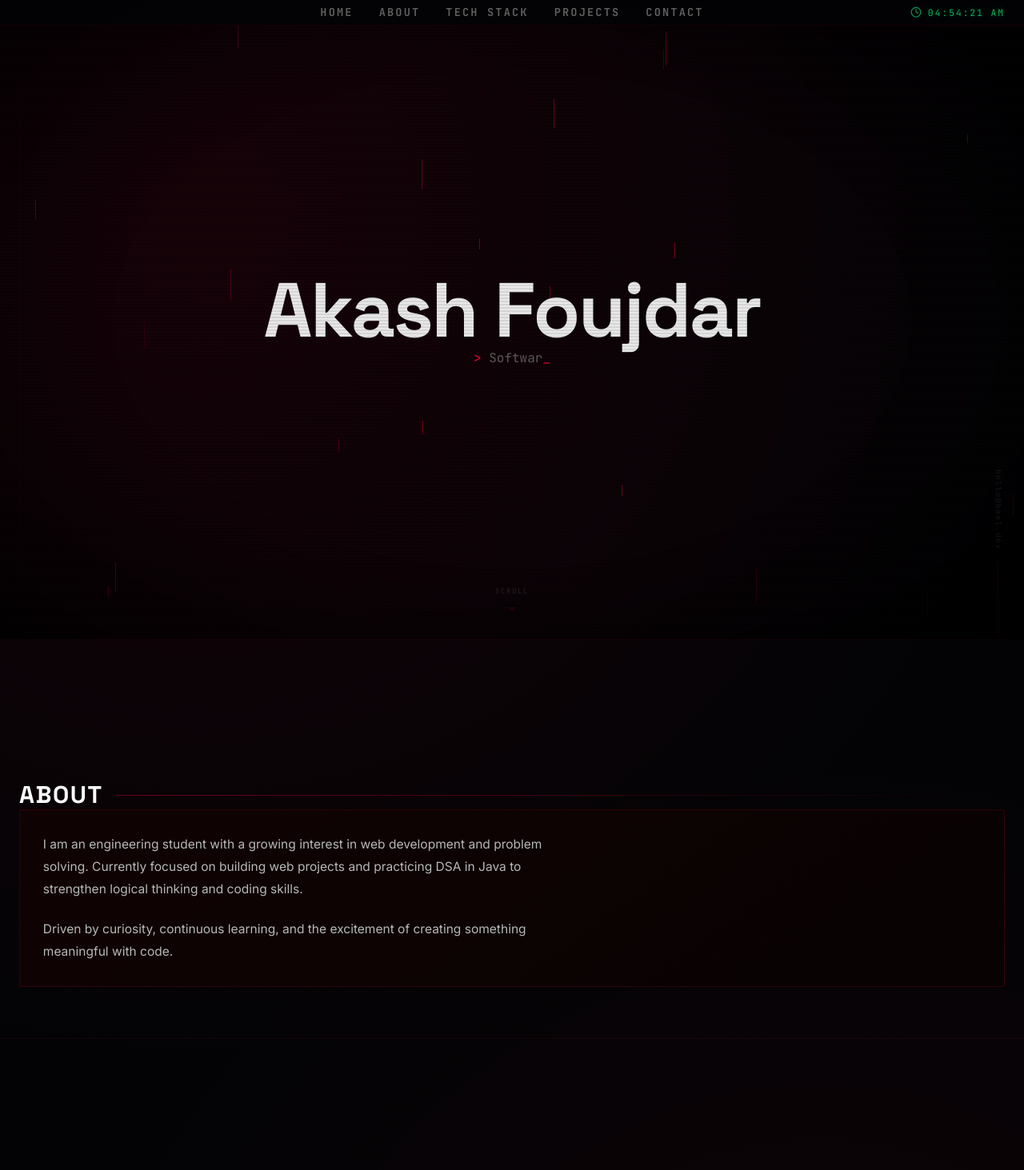
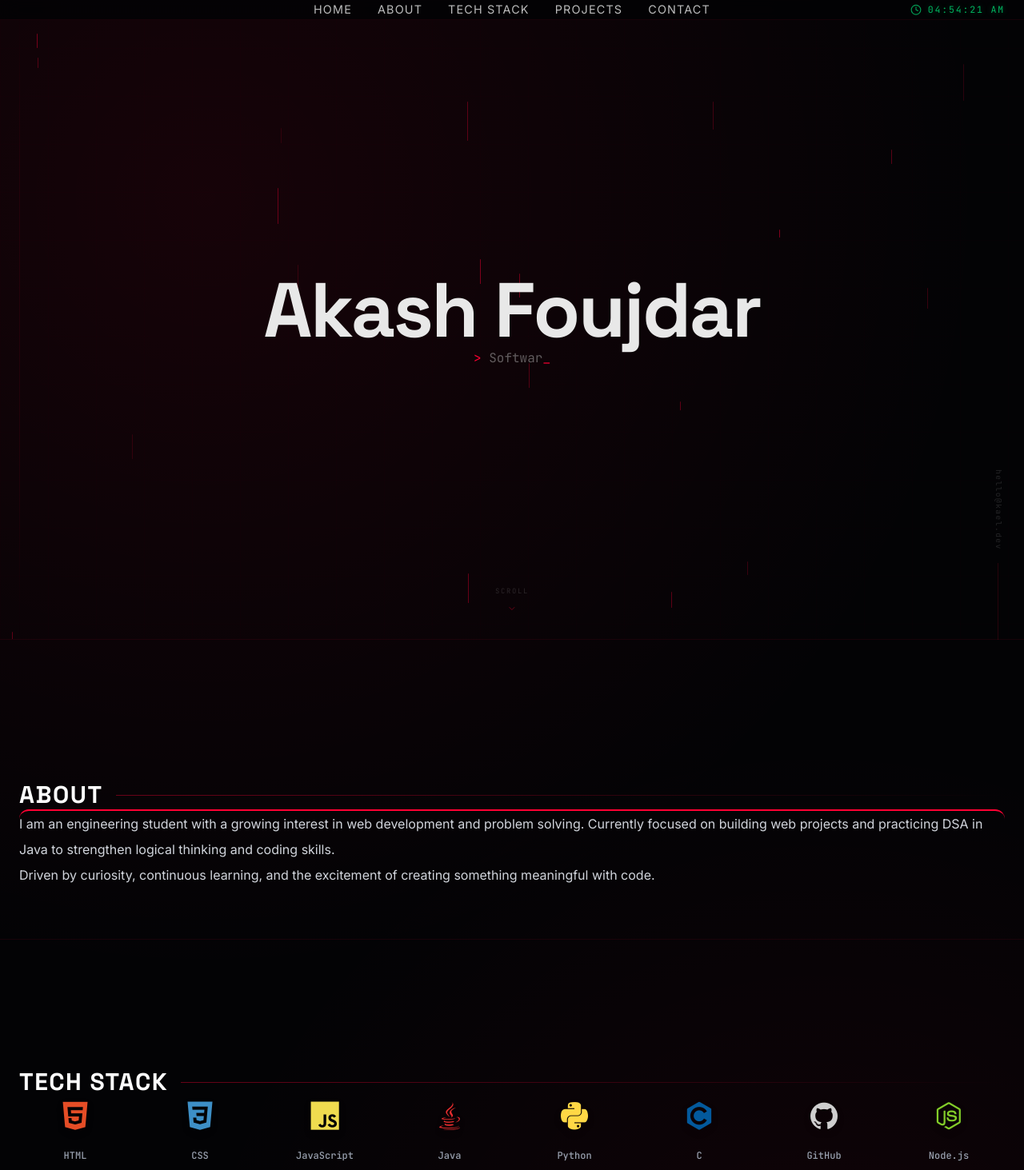
Before and after one commit to akashfoujdar0016/Project_Portfolio, a React (Vite) app: page / in a window 1280 px wide. Shown: the top 1463 px of the page at 80% size. Built offline with nearby package versions, Linux system fonts and the light colour scheme.

Commit message:
design changes2

```diff
--- a/src/index.css
+++ b/src/index.css
@@ -1,14 +1,12 @@
 @import "tailwindcss";
-
-/* =========================
-   PORTFOLIO THEME
-========================= */
 
 @theme {
   --font-space: 'Space Grotesk', sans-serif;
   --font-inter: 'Inter', sans-serif;
   --font-mono: 'JetBrains Mono', monospace;
 }
+
+/* RESET */
 
 *{
   box-sizing:border-box;
@@ -20,467 +18,391 @@ html{
   scroll-behavior:smooth;
 }
 
-/* =========================
-   BODY + BACKGROUND DEPTH
-========================= */
-
 body{
 
+  font-family:var(--font-inter);
+
+  color:#cfcfcf;
+
   background:
-  radial-gradient(circle at 20% 10%, rgba(255,0,51,.08), transparent 40%),
-  radial-gradient(circle at 80% 70%, rgba(255,0,51,.05), transparent 45%),
+  radial-gradient(circle at 20% 10%, rgba(255,0,51,0.08), transparent 40%),
+  radial-gradient(circle at 80% 70%, rgba(255,0,51,0.06), transparent 40%),
   #030305;
 
-  color:#c0c0c0;
+  line-height:1.7;
 
-  font-family:'Inter',sans-serif;
-
-  overflow-x:hidden;
-
-  line-height:1.7;
 }
 
-/* =========================
-   CRT EFFECT
-========================= */
+/* GLOBAL SPACING */
 
-body::before{
-
-  content:'';
-  position:fixed;
-  inset:0;
-  z-index:9998;
-  pointer-events:none;
-
-  background:repeating-linear-gradient(
-    0deg,
-    transparent,
-    transparent 2px,
-    rgba(0,0,0,0.08) 2px,
-    rgba(0,0,0,0.08) 4px
-  );
+section{
+  padding:6rem 2rem;
+  border-bottom:1px solid rgba(255,0,51,0.08);
 }
 
-body::after{
-
-  content:'';
-  position:fixed;
-  inset:0;
-  z-index:9997;
-  pointer-events:none;
-
-  background:radial-gradient(
-    ellipse at center,
-    transparent 55%,
-    rgba(0,0,0,0.72) 100%
-  );
+.container{
+  max-width:1200px;
+  margin:auto;
 }
 
-/* =========================
-   SCROLLBAR
-========================= */
+/* NAVBAR */
 
-::-webkit-scrollbar{
-  width:4px;
+.navbar{
+
+  position:sticky;
+  top:0;
+
+  backdrop-filter:blur(10px);
+
+  background:rgba(3,3,5,0.7);
+
+  border-bottom:1px solid rgba(255,0,51,0.15);
+
+  padding:1rem 2rem;
+
 }
 
-::-webkit-scrollbar-track{
-  background:#030305;
+.nav-inner{
+
+  display:flex;
+  align-items:center;
+  justify-content:space-between;
+
 }
 
-::-webkit-scrollbar-thumb{
-  background:#cc0020;
+.nav-center{
+
+  display:flex;
+  gap:2.5rem;
+
+  position:absolute;
+  left:50%;
+  transform:translateX(-50%);
+
 }
 
-::-webkit-scrollbar-thumb:hover{
-  background:#ff0033;
-}
+.nav-link{
 
-/* =========================
-   SECTION LAYOUT
-========================= */
+  color:#bcbcbc;
 
-section{
+  font-size:.9rem;
 
-  max-width:80rem;
-
-  margin-left:auto;
-  margin-right:auto;
-
-  padding-top:6rem;
-  padding-bottom:6rem;
-
-  padding-left:1.8rem;
-  padding-right:1.8rem;
-
-  position:relative;
-
-  border-bottom:1px solid rgba(255,0,51,.08);
-}
-
-section + section{
-  margin-top:3rem;
-}
-
-/* =========================
-   SECTION HEADER
-========================= */
-
-.section-header{
-  margin-bottom:2.2rem;
-}
-
-.section-label{
-
-  font-family:'JetBrains Mono',monospace;
-
-  font-size:.65rem;
-
-  font-weight:700;
-
-  letter-spacing:.35em;
-
-  color:#ff0033;
+  letter-spacing:.08em;
 
   text-transform:uppercase;
 
-  text-shadow:0 0 12px rgba(255,0,51,.6);
-}
+  transition:all .25s ease;
 
-/* =========================
-   SECTION TITLES
-========================= */
-
-.section-title{
-
-  font-family:'Space Grotesk',sans-serif;
-
-  font-size:clamp(1.8rem,3vw,2.6rem);
-
-  font-weight:700;
-
-  letter-spacing:.02em;
-
-  margin-top:.4rem;
-
-  color:#e6e6e6;
-
-  text-shadow:0 0 18px rgba(255,0,51,.35);
-}
-
-/* =========================
-   TYPOGRAPHY
-========================= */
-
-p{
-
-  font-size:.97rem;
-
-  color:#b8b8b8;
-
-  line-height:1.8;
-
-  margin-bottom:1.4rem;
-
-  max-width:65ch;
-}
-
-p:last-child{
-  margin-bottom:0;
-}
-
-strong{
-  color:#ff4a5e;
-}
-
-/* =========================
-   SECTION FADE
-========================= */
-
-.section-fade{
-  opacity:0;
-  transform:translateY(24px);
-  transition:opacity .7s ease,transform .7s ease;
-}
-
-.section-fade.visible{
-  opacity:1;
-  transform:translateY(0);
-}
-
-/* =========================
-   NAV LINKS
-========================= */
-
-.nav-link{
-
-  position:relative;
-
-  font-family:'JetBrains Mono',monospace;
-
-  font-size:.85rem;
-
-  font-weight:600;
-
-  text-decoration:none;
-
-  color:rgba(180,180,180,.55);
-
-  letter-spacing:.16em;
-
-  text-transform:uppercase;
-
-  transition:
-  color .25s ease,
-  text-shadow .25s ease,
-  transform .25s ease;
-
-  padding:4px 0;
 }
 
 .nav-link:hover{
 
-  color:#ff5a6a;
+  color:#ff2d55;
 
-  text-shadow:0 0 12px rgba(255,0,51,.45);
+  text-shadow:0 0 8px rgba(255,0,51,.6);
 
-  transform:translateY(-1px);
 }
 
-.nav-link:focus-visible{
+/* HERO */
 
-  outline:1px dashed rgba(255,0,51,.6);
+.hero{
 
-  outline-offset:4px;
+  padding-top:7rem;
+  padding-bottom:7rem;
+
 }
 
-/* =========================
-   RED GLOW TEXT
-========================= */
+.hero-title{
 
-.red-glow{
+  font-family:var(--font-space);
 
-  color:#ff0033;
+  font-size:clamp(2.8rem,4vw,4rem);
 
-  text-shadow:
-  0 0 20px rgba(255,0,51,.7),
-  0 0 40px rgba(255,0,51,.3);
+  font-weight:700;
+
+  color:#f1f1f1;
+
+  text-shadow:0 0 25px rgba(255,0,51,.25);
+
 }
 
-/* =========================
-   CARDS
-========================= */
+.hero-sub{
 
-.hack-card{
+  margin-top:1.2rem;
+
+  font-size:1rem;
+
+  max-width:650px;
+
+  color:#a9a9a9;
+
+}
+
+/* SECTION HEADERS */
+
+.section-label{
+
+  font-family:var(--font-mono);
+
+  color:#ff2d55;
+
+  font-size:.8rem;
+
+  letter-spacing:.2em;
+
+  text-transform:uppercase;
+
+}
+
+.section-title{
+
+  font-family:var(--font-space);
+
+  font-size:clamp(2rem,3vw,2.6rem);
+
+  font-weight:700;
+
+  margin-top:.4rem;
+
+  color:#eaeaea;
+
+  text-shadow:0 0 20px rgba(255,0,51,.25);
+
+}
+
+.section-desc{
+
+  margin-top:.8rem;
+
+  color:#a4a4a4;
+
+  max-width:700px;
+
+}
+
+/* CARD STYLE */
+
+.card{
 
   background:
   linear-gradient(
-  145deg,
-  rgba(18,3,3,.9),
-  rgba(8,2,2,.95)
+    140deg,
+    rgba(22,4,6,.9),
+    rgba(8,2,2,.9)
   );
 
-  border:1px solid rgba(255,0,51,.15);
+  border:1px solid rgba(255,0,51,.12);
 
-  border-radius:3px;
+  border-radius:12px;
 
   padding:1.8rem;
 
-  transition:
-  border-color .3s,
-  box-shadow .3s,
-  transform .3s;
+  transition:all .35s ease;
 
-  position:relative;
 }
 
-.hack-card:hover{
+.card:hover{
 
-  border-color:rgba(255,0,51,.45);
+  transform:translateY(-6px);
+
+  border-color:rgba(255,0,51,.4);
 
   box-shadow:
-  0 12px 35px rgba(0,0,0,.7),
-  0 0 35px rgba(255,0,51,.12);
+  0 15px 45px rgba(0,0,0,.8),
+  0 0 40px rgba(255,0,51,.15);
 
-  transform:translateY(-4px);
 }
 
-/* =========================
-   SECTION SHELL
-========================= */
+/* PROJECT GRID */
 
-.section-shell{
+.project-grid{
 
-  background:
-  linear-gradient(
-  145deg,
-  rgba(20,4,4,.9),
-  rgba(8,8,12,.65)
-  );
+  display:grid;
 
-  border:1px solid rgba(255,0,51,.35);
+  grid-template-columns:repeat(auto-fit,minmax(280px,1fr));
 
-  border-radius:3px;
+  gap:1.8rem;
 
-  padding:2.6rem;
+  margin-top:3rem;
 
-  line-height:1.8;
-
-  box-shadow:
-  0 0 60px rgba(255,0,51,.18),
-  0 24px 80px rgba(0,0,0,.7);
-
-  transition:all .35s ease;
 }
 
-.section-shell:hover{
+/* SKILLS */
 
-  border-color:rgba(255,0,51,.65);
-
-  box-shadow:
-  0 0 120px rgba(255,0,51,.35),
-  0 40px 120px rgba(0,0,0,.82);
-
-  transform:translateY(-4px);
-}
-
-/* =========================
-   WORK SECTION
-========================= */
-
-.work-header{
+.skills{
 
   display:flex;
 
-  justify-content:space-between;
-
-  align-items:flex-start;
-
-  margin-bottom:.9rem;
-
   flex-wrap:wrap;
 
-  gap:.6rem;
+  gap:1rem;
+
+  margin-top:2rem;
+
 }
 
-.work-role{
-  margin-bottom:.8rem;
+.skill{
+
+  padding:.6rem 1rem;
+
+  border:1px solid rgba(255,0,51,.25);
+
+  border-radius:6px;
+
+  font-family:var(--font-mono);
+
+  font-size:.8rem;
+
+  color:#d6d6d6;
+
 }
 
-/* =========================
-   CURSOR BLINK
-========================= */
+.skill:hover{
 
-.cursor-blink{
-  animation:blink .8s step-end infinite;
+  border-color:#ff2d55;
+
+  box-shadow:0 0 10px rgba(255,0,51,.4);
+
 }
 
-@keyframes blink{
+/* CONTACT SECTION */
 
-  0%,100%{
-    opacity:1;
-  }
+.contact-wrapper{
 
-  50%{
-    opacity:0;
-  }
+  display:grid;
+
+  grid-template-columns:1fr 1fr;
+
+  gap:4rem;
+
+  align-items:center;
+
+  margin-top:3rem;
+
 }
 
-/* =========================
-   GLITCH EFFECT
-========================= */
+.contact-text h2{
 
-.glitch{
-  position:relative;
-  animation:glitchMain 5s infinite;
+  font-family:var(--font-space);
+
+  font-size:3rem;
+
+  color:#f3f3f3;
+
 }
 
-.glitch::before,
-.glitch::after{
+.contact-text p{
 
-  content:attr(data-text);
+  margin-top:1rem;
 
-  position:absolute;
+  color:#a6a6a6;
 
-  top:0;
-  left:0;
+  max-width:480px;
 
-  width:100%;
 }
 
-.glitch::before{
+/* CONTACT CARDS */
 
-  color:#ff0033;
+.contact-grid{
 
-  animation:glitchTop 5s infinite;
+  display:grid;
 
-  clip-path:polygon(0 0,100% 0,100% 35%,0 35%);
+  grid-template-columns:repeat(2,1fr);
 
-  transform:translate(-2px,0);
+  gap:1.5rem;
+
 }
 
-.glitch::after{
+.contact-card{
 
-  color:#990000;
+  background:linear-gradient(
+  140deg,
+  rgba(25,5,7,.9),
+  rgba(10,2,3,.9)
+  );
 
-  animation:glitchBot 5s infinite;
+  border:1px solid rgba(255,0,51,.2);
 
-  clip-path:polygon(0 60%,100% 60%,100% 100%,0 100%);
+  border-radius:12px;
 
-  transform:translate(2px,0);
+  padding:2rem;
+
+  text-align:center;
+
+  transition:all .35s ease;
+
 }
 
-@keyframes glitchMain{
+.contact-card:hover{
 
-  0%,90%,100%{
-    transform:translate(0);
-  }
+  transform:translateY(-5px);
 
-  91%{transform:translate(-1px,1px);}
-  92%{transform:translate(1px,-1px);}
-  93%{transform:translate(0);}
+  border-color:#ff2d55;
+
+  box-shadow:
+  0 0 30px rgba(255,0,51,.25);
+
 }
 
-@keyframes glitchTop{
+.contact-icon{
 
-  0%,88%,100%{
-    transform:translate(-2px,0);
-    opacity:0;
-  }
+  width:55px;
+  height:55px;
 
-  89%{
-    transform:translate(-3px,-1px);
-    opacity:.8;
-  }
+  margin:auto;
 
-  90%{
-    transform:translate(2px,1px);
-    opacity:.6;
-  }
+  margin-bottom:1rem;
 
-  91%{
-    opacity:0;
-  }
+  display:flex;
+  align-items:center;
+  justify-content:center;
+
+  border-radius:10px;
+
+  background:rgba(255,0,51,.15);
+
 }
 
-@keyframes glitchBot{
+.contact-title{
 
-  0%,88%,100%{
-    transform:translate(2px,0);
-    opacity:0;
-  }
+  font-family:var(--font-mono);
 
-  89%{
-    transform:translate(3px,1px);
-    opacity:.7;
-  }
+  font-size:.9rem;
 
-  90%{
-    transform:translate(-1px,-1px);
-    opacity:.5;
-  }
+  color:#e2e2e2;
 
-  91%{
-    opacity:0;
-  }
+  letter-spacing:.05em;
+
 }
+
+/* FOOTER */
+
+footer{
+
+  text-align:center;
+
+  padding:2.5rem;
+
+  font-size:.85rem;
+
+  color:#8c8c8c;
+
+}
+
+/* RESPONSIVE */
+
+@media(max-width:900px){
+
+.contact-wrapper{
+
+grid-template-columns:1fr;
+
+}
+
+.nav-center{
+
+display:none;
+
+}
+
+}
```
